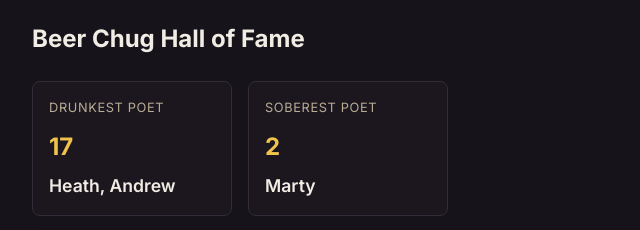
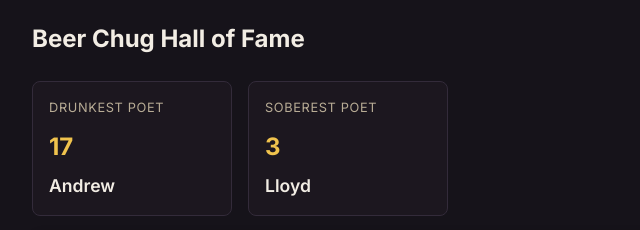
Before and after one commit to adennis4/warrior-poets, a website: page hall-of-fame.html in a window 1280 px wide. Shown: the part 1720-1950 px from the top of the page, 240-880 px from the left. Drawn offline with nearby package versions, Linux system fonts and the light colour scheme.

Commit message:
Exclude inactive members from the Beer Chug Hall of Fame
Filters the leaderboard and Drunkest/Soberest cards down to currently
active members (per LEAGUE_DATA.members / WP.isInactive), so Heath,
Jerome, Marty, and Woock no longer appear. Their historical weeks are
still counted when determining who actually had the lowest score each
week - they're just not shown as entries themselves.

Co-Authored-By: Claude Sonnet 5 <noreply@anthropic.com>

```diff
--- a/hall-of-fame.html
+++ b/hall-of-fame.html
@@ -577,7 +577,11 @@
       });
     });
 
+    // Only show members still active in the league - a past member's weeks
+    // still count toward who actually had the lowest score historically,
+    // they just don't get a card or leaderboard row of their own.
     const chugLeaderboard = Object.entries(chugCounts)
+      .filter(([name]) => !WP.isInactive(name))
       .map(([name, count]) => ({ name, count }))
       .sort((a, b) => b.count - a.count);
 
```
